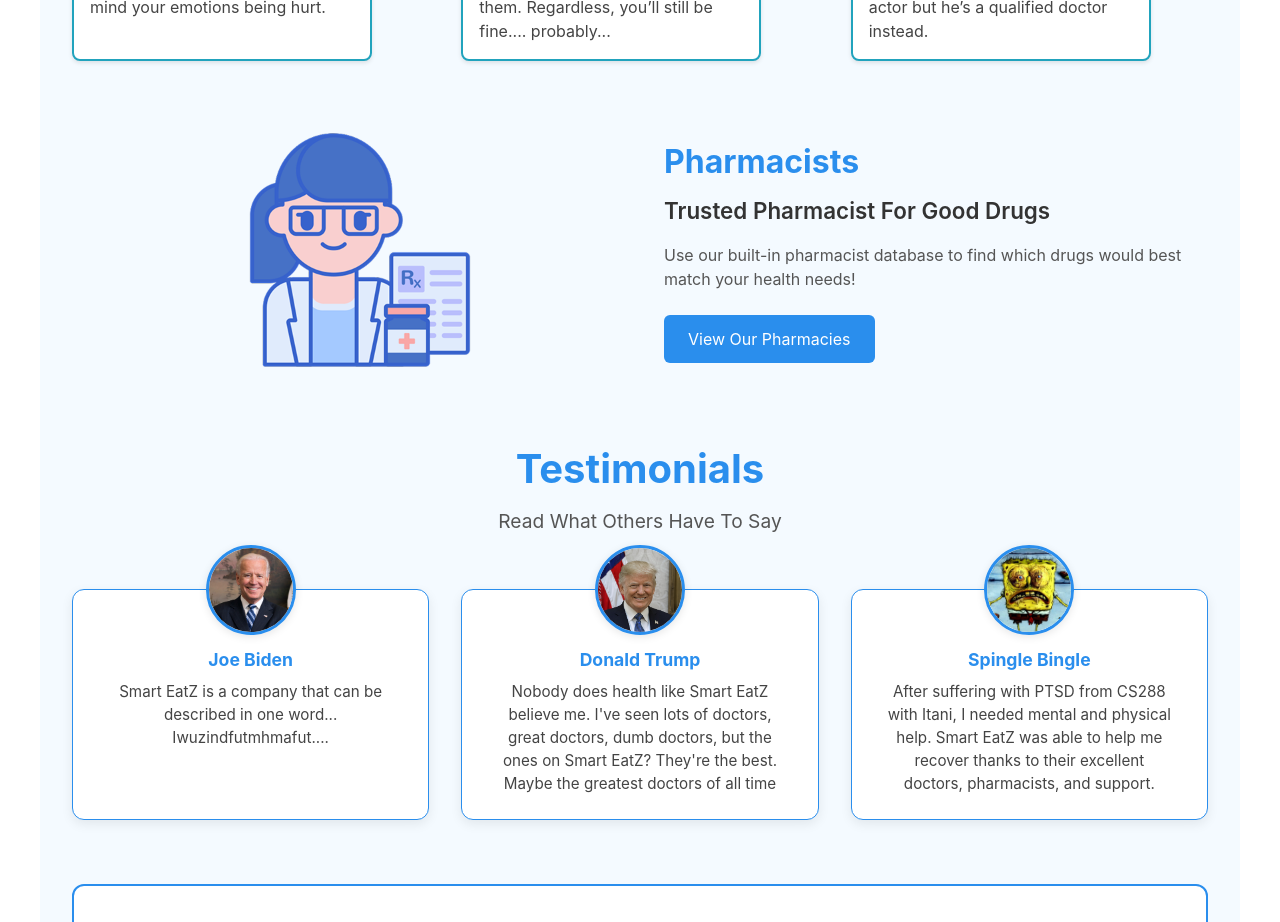
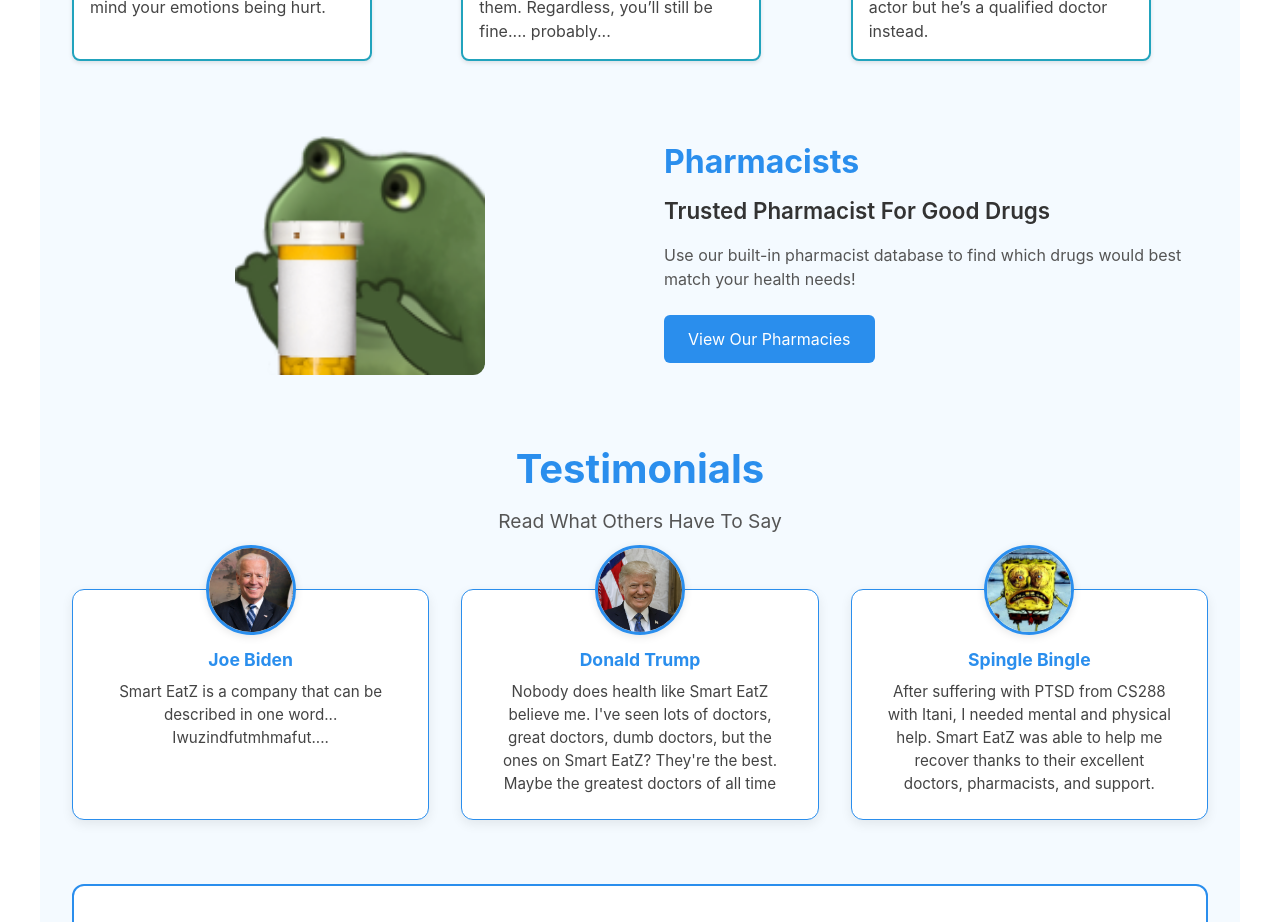
Before and after one commit to nickstern2002/CS490-DoctorPatientFrontend, a React (Create React App) app: page / in a window 1280 px wide. Shown: the part 1160-2082 px from the top of the page. Built offline with nearby package versions, Linux system fonts and the light colour scheme.

Commit message:
Ns/bufo (#40)
* feat: Bufo

```diff
--- a/src/Components/LandingPage/Pharmacists.js
+++ b/src/Components/LandingPage/Pharmacists.js
@@ -1,5 +1,6 @@
 import './Pharmacists.css';
 import PharmacyImage from '../../Assets/Landing/Pharmacist.png';
+import BufoPainkillers from '../../Assets/Landing/BufoPainkillers.png';
 
 function Pharmacists() {
   return (
@@ -7,7 +8,7 @@
       <div className="pharmacists-content">
         {/* LEFT: Image */}
         <div className="pharmacists-image">
-          <img src={PharmacyImage} alt="Pharmacist" />
+          <img src={BufoPainkillers} alt="Pharmacist" />
         </div>
 
         {/* RIGHT: Text content */}
```
Also changed, not shown: src/Assets/Landing/BufoPainkillers.png (added).
